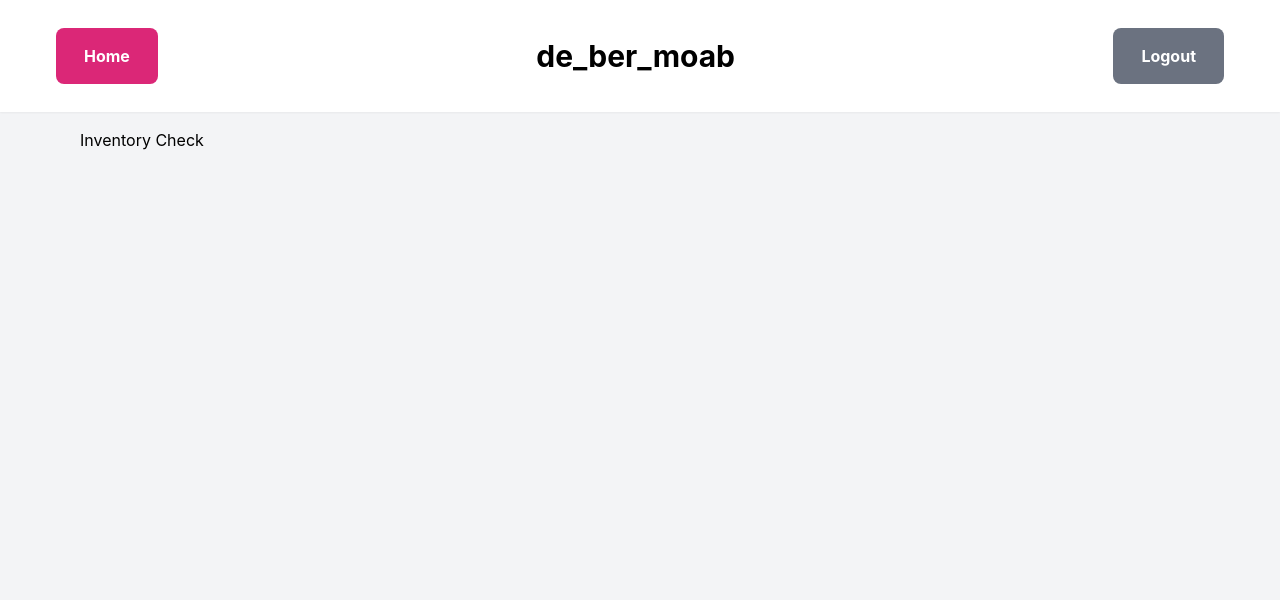
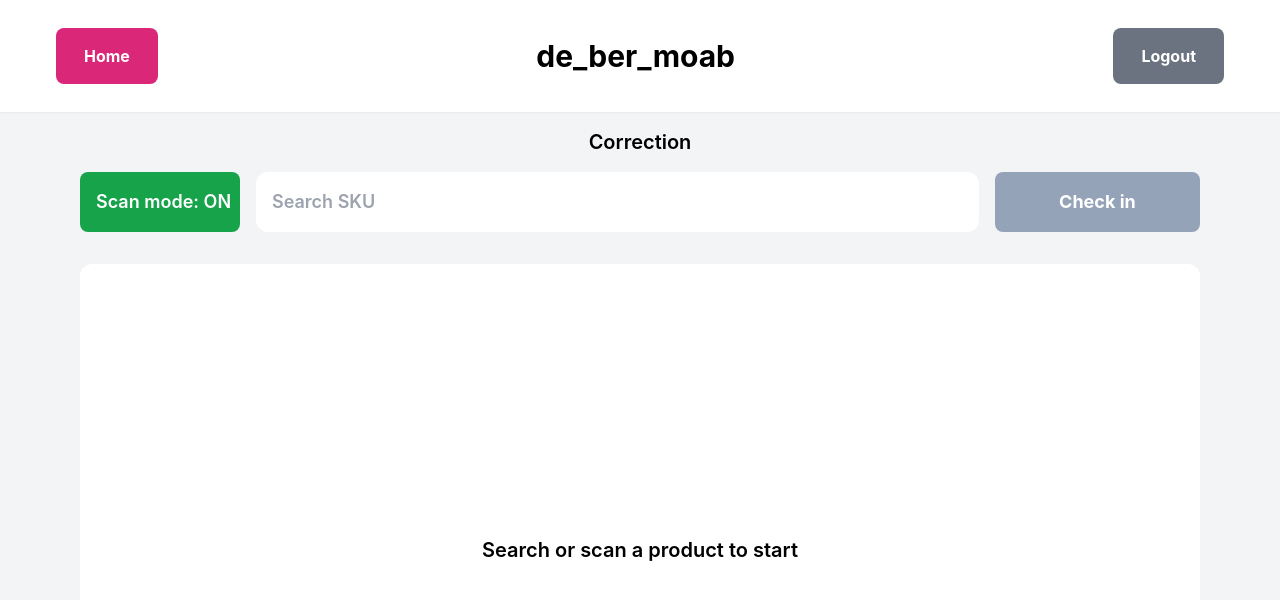
Before and after one commit to santiagomanso/inventory, a React (Create React App) app: page /inventory-check in a window 1280 px wide. Shown: the top 600 px of the page. Built offline with nearby package versions, Linux system fonts and the light colour scheme.

Commit message:
added inventory check

```diff
--- a/src/components/InventoryCheck.jsx
+++ b/src/components/InventoryCheck.jsx
@@ -1,10 +1,127 @@
-import React from 'react'
+import React, { useContext, useEffect } from 'react'
+import { ItemContext } from '../context/itemContext/ItemContext';
+import { LogicContext } from '../context/logicContext/LogicContext';
+
 import { Main } from './layout/Main'
+import { Modal } from './modal/Modal'
+
+import './general.css'
+import './modal/modal.css'
+import { Product } from './Product';
+
 
 export const InventoryCheck = () => {
+
+    //extract states and functions from Item Context
+    const itemContext = useContext(ItemContext);
+    const {
+        //states
+        selecteditemlist,
+        itemlistcopy,
+
+        //functions
+        createItemListCopy,
+        updateStock
+     } = itemContext
+
+    //this hook works like an event listener that's gonna watch over a change in the state of selecteditemlist and fire up a funcion
+    useEffect(() => {
+        createItemListCopy(selecteditemlist)
+        //eslint-disable-next-line
+    }, [selecteditemlist])
+
+    //extract states from logic context
+    const logicContext = useContext(LogicContext);
+    const { togglemodal, toggleModal } = logicContext;
+
+    //togglemodal function
+    const toggle_modal = (bol) =>{
+        toggleModal(bol)
+    }
+
+
+    const handlerSubmit = ()=>{
+        updateStock();
+    }
+
     return (
         <Main>
-            <h1>Inventory Check</h1>
+        { togglemodal && <Modal /> }
+
+         <div className={`font-semibold ${togglemodal ?'hidden' :'  flex flex-col justify-center'}`}>
+
+                <div className="self-center">
+                    <h1 className='
+                    text-md sm:text-xl
+                    '>Correction</h1>
+                </div>
+
+                <div className="flex flex-col sm:flex-row mt-2 sm:mt-4 justify-stretch   ">
+                    <input type="button" value="Scan mode: ON     " className="
+                      bg-green-600 text-white cursor-pointer
+                      text-left md:text-lg font-semibold rounded-lg
+                      p-4
+                      sm:max-w-40
+                      sm:mr-4
+                      mb-3 sm:mb-0
+                    "/>
+                    <input type="text" placeholder="Search SKU" className="
+                      p-4 cursor-pointer md:text-lg
+                      sm:w-3/4
+                      mr-0 sm:mr-4
+                      rounded-xl
+                    "
+                    onClick={()=> {
+                        toggle_modal(true)
+                    }}
+                    />
+
+                    <input type="button" value="Check in" className="
+                    bg-slate-400 rounded-lg hidden sm:block
+                    sm:w-56 lg:w-60
+                    text-white font-bold text-lg md:text-lg
+                    "
+                    onClick={handlerSubmit} />
+
+                </div>
+
+                <div className={`
+                py-0 sm:py-4
+                px-0 sm:px-4
+                loop_main overflow-auto
+                rounded-xl mt-4 sm:mt-8   text-center
+                {selecteditemlist ? p-0 sm:p-43  : bg-white p-0 sm:p-40}
+                `}>
+
+
+
+
+                    {/* Print out Array of objects (ITEMS) needs more logic conditions (no duplicates, etc) */}
+                    { itemlistcopy.length > 0
+                        ? itemlistcopy.map(item=>  (
+                            <Product key={item.sku} item={item} />
+                        ))
+                        :   <p className='py-28 md:py-48 lg:py-64 md:text-xl'>Search or scan a product to start</p>
+                    }
+
+
+
+                </div>
+
+                <div className='flex justify-center'>
+                  <input type="button" value="Check in" className={`
+                  bottom-4 fixed ${togglemodal ?'hidden' :''}
+                  sm:hidden bg-slate-400 rounded-lg cursor-pointer
+                  w-5/6 h-12
+
+                  text-white font-bold text-lg
+                  `}
+                  onClick={handlerSubmit}/>
+                </div>
+        </div>
+
+
         </Main>
+
     )
 }
```
